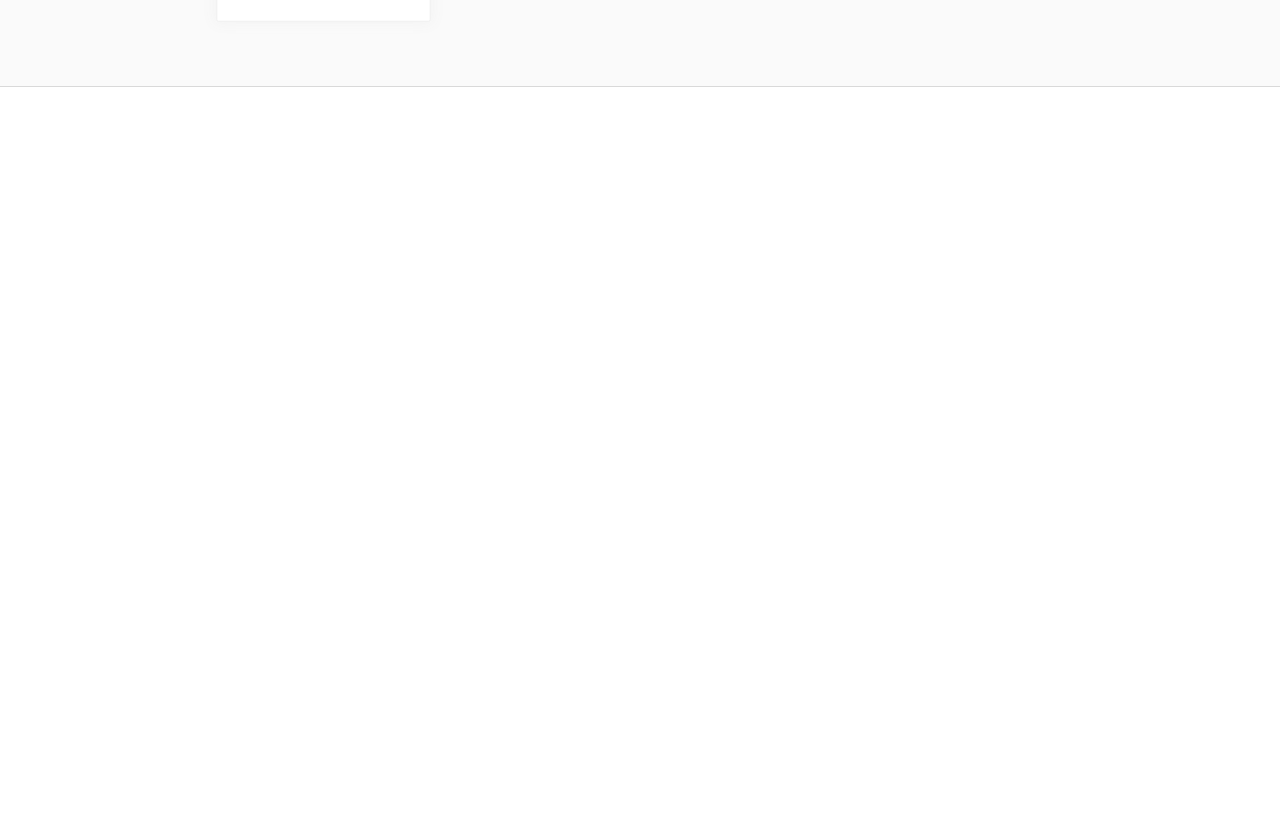
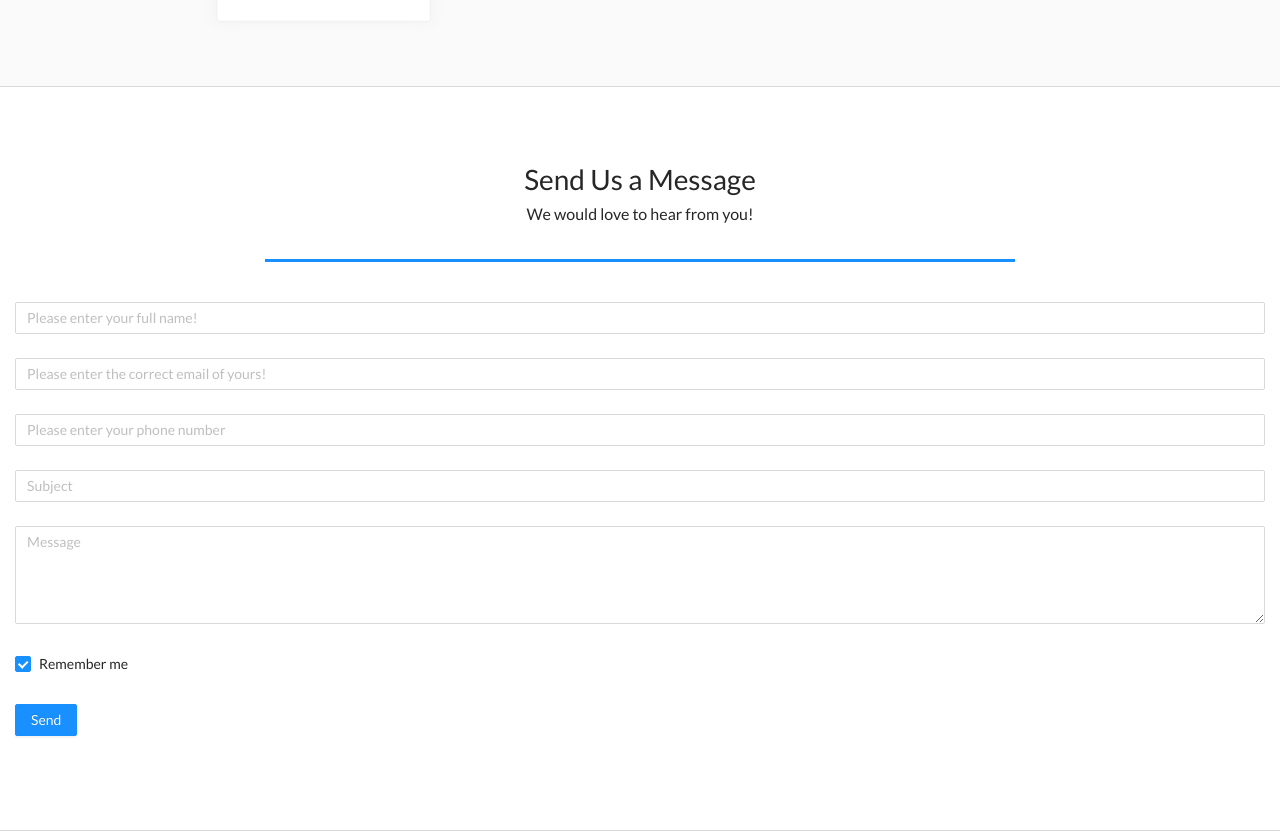
Before and after one commit to YasirHasn9/dive-into-ant, a React (Create React App) app in the folder dive-in-antd/: page / in a window 1280 px wide. Shown: the part 4354-5185 px from the top of the page. Before the commit the page ends 4441 px from the top, so only its background shows below. Built offline with nearby package versions, Linux system fonts and the light colour scheme.

Commit message:
contact section

```diff
--- /dev/null
+++ b/dive-in-antd/src/components/home/contact.js
@@ -0,0 +1,67 @@
+import React from "react"
+
+import { Form, Input, Button, Checkbox } from 'antd';
+const {TextArea} = Input
+
+const AppContact = () => {
+    return (
+        <div className="block contactBlock">
+            <div className="container-fluid">
+                <div className="titleHolder">
+                    <h2>Send Us a Message</h2>
+                    <p>We would love to hear from you!</p>
+                </div>
+                <Form
+                    name="normal_login"
+                    className="login-form"
+                    initialValues={{ remember: true }}
+                    >
+                    <Form.Item
+                        name="username"
+                        rules={[{ required: true, message: 'Please input your full name!' }]}
+                    >
+                        <Input  placeholder="Please enter your full name!" />
+                    </Form.Item>
+                    <Form.Item
+                        name="email"
+                        rules={[{ required: true, message: 'Please input your email!' }]}
+                    >
+                        <Input
+                        type="email"
+                        placeholder="Please enter the correct email of yours!"
+                        />
+                    </Form.Item>
+                    <Form.Item
+                        name="telephone"
+                    >
+                        <Input
+                        placeholder="Please enter your phone number"
+                        />
+                    </Form.Item>
+                    <Form.Item
+                        name="subject"
+                    >
+                        <Input
+                        placeholder="Subject"
+                        />
+                    </Form.Item>
+                    <Form.Item>
+                        <TextArea rows={4} placeholder="Message" />
+                    </Form.Item>
+                    <Form.Item>
+                        <Form.Item name="remember" valuePropName="checked" noStyle>
+                        <Checkbox>Remember me</Checkbox>
+                        </Form.Item>
+                    </Form.Item>
+                    <Form.Item>
+                        <Button type="primary" htmlType="submit" className="login-form-button">
+                       Send
+                        </Button>
+                    </Form.Item>
+             </Form>
+            </div>
+        </div>
+    )
+}
+
+export default AppContact
--- a/dive-in-antd/src/view/Home.js
+++ b/dive-in-antd/src/view/Home.js
@@ -11,6 +11,7 @@ import AppFeatures from "../components/home/features"
 import AppWorks from "../components/home/works"
 import AppFaq from "../components/home/faq"
 import AppPricing from "../components/home/pricing"
+import AppContact from "../components/home/contact"
 
 const AppHome = () => {
     return (
@@ -21,6 +22,7 @@ const AppHome = () => {
              <AppWorks />
              <AppFaq />
              <AppPricing />
+             <AppContact />
         </div>
     )
 }
```
